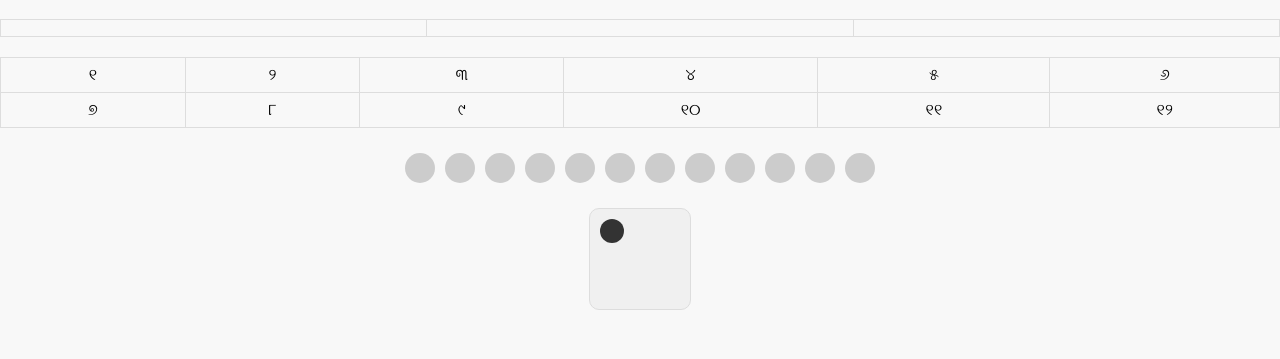
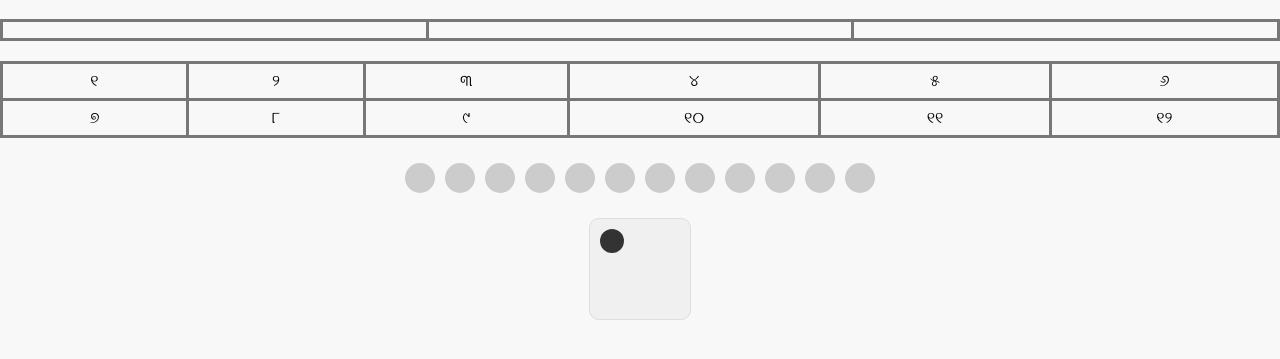
Before and after one commit to antuabinash/dicegame, a plain HTML site: page index.html in a window 1280 px wide. Both pictures are taken after a click on the element 640 px from the left and 319 px from the top of the page. Shown: the part 61-420 px from the top of the page. Drawn offline with Linux system fonts and the light colour scheme.

Commit message:
Add files via upload

```diff
--- a/index.html
+++ b/index.html
@@ -18,7 +18,7 @@
             margin-top: 10px;
         }
         th, td {
-            border: 1px solid #ddd;
+            border: 3px solid #777778;
             padding: 8px;
             text-align: center;
             cursor: pointer;
@@ -162,6 +162,7 @@
         }
 
         function rollDice() {
+            var dice = document.getElementById('dice');
             var diceFace = document.getElementById('diceFace');
             diceFace.innerHTML = ''; // Clear previous dots
 
@@ -176,6 +177,18 @@
             // Play dice roll sound
             var diceSound = document.getElementById('diceSound');
             diceSound.play();
+
+            // Rotate the dice with a rolling animation
+            var rotation = 0;
+            var interval = setInterval(function() {
+                rotation += 15;
+                dice.style.transform = 'rotate(' + rotation + 'deg)';
+
+                if (rotation >= 360) {
+                    clearInterval(interval);
+                    dice.style.transform = 'rotate(0deg)';
+                }
+            }, 50);
         }
 
         function changeColor(circle) {
```
